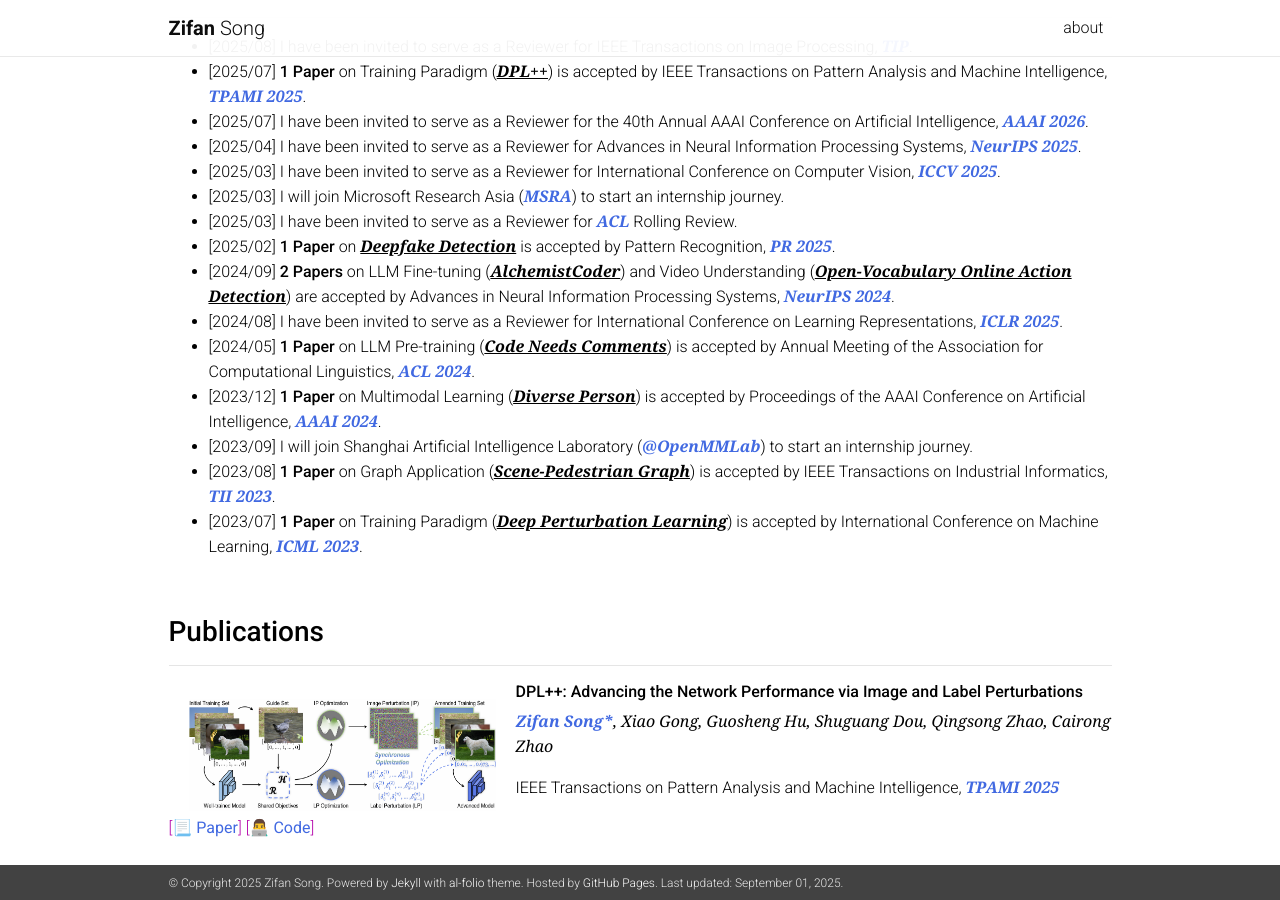
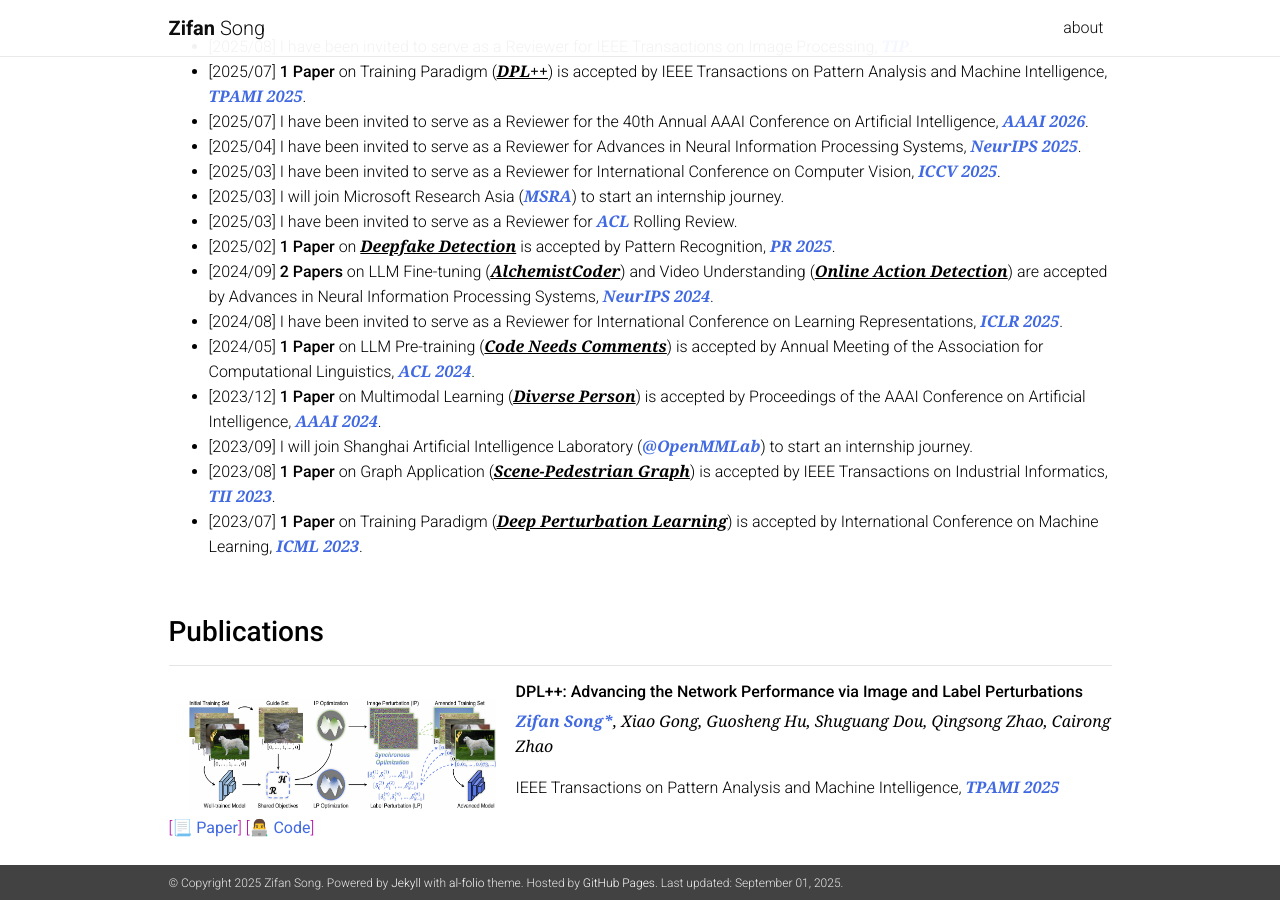
Before and after one commit to MatCaviar/MatCaviar.github.io, a Jekyll site: the page built from _pages/MatCaivar.md, in a window 1280 px wide and 900 px high, scrolled down 439 px. Built offline with Jekyll 4.4.1, drawn with Linux system fonts in a browser that asks for light colours; nearby versions of some CDN libraries; a style sheet for code colours, icons or effects is not loaded; grey boxes are pictures that could not be loaded.

Commit message:
Update MatCaivar.md

```diff
--- a/_pages/MatCaivar.md
+++ b/_pages/MatCaivar.md
@@ -35,7 +35,7 @@ I am a Ph.D candidate in Computer Science and Technology at [<font color="RoyalB
 - [2025/03] I will join Microsoft Research Asia (**<font face="Georgia" color="RoyalBlue"><I><B>MSRA</B></I></font>**) to start an internship journey.
 - [2025/03] I have been invited to serve as a Reviewer for **<font face="Georgia" color="RoyalBlue"><I><B>ACL</B></I></font>** Rolling Review.
 - [2025/02] **1 Paper** on [**<font face="Georgia"><I><U><B>Deepfake Detection</B></U></I></font>**](https://www.sciencedirect.com/science/article/abs/pii/S0031320325001293){:target="_blank"} is accepted by Pattern Recognition, **<font face="Georgia" color="RoyalBlue"><I><B>PR 2025</B></I></font>**.
-- [2024/09] **2 Papers** on LLM Fine-tuning ([**<font face="Georgia"><I><U><B>AlchemistCoder</B></U></I></font>**](https://internlm.github.io/AlchemistCoder/){:target="_blank"}) and Video Understanding ([**<font face="Georgia"><I><U><B>Open-Vocabulary Online Action Detection</B></U></I></font>**](https://openreview.net/pdf?id=PWzB2V2b6R){:target="_blank"}) are accepted by Advances in Neural Information Processing Systems, **<font face="Georgia" color="RoyalBlue"><I><B>NeurIPS 2024</B></I></font>**.
+- [2024/09] **2 Papers** on LLM Fine-tuning ([**<font face="Georgia"><I><U><B>AlchemistCoder</B></U></I></font>**](https://internlm.github.io/AlchemistCoder/){:target="_blank"}) and Video Understanding ([**<font face="Georgia"><I><U><B>Online Action Detection</B></U></I></font>**](https://openreview.net/pdf?id=PWzB2V2b6R){:target="_blank"}) are accepted by Advances in Neural Information Processing Systems, **<font face="Georgia" color="RoyalBlue"><I><B>NeurIPS 2024</B></I></font>**.
 - [2024/08] I have been invited to serve as a Reviewer for International Conference on Learning Representations, **<font face="Georgia" color="RoyalBlue"><I><B>ICLR 2025</B></I></font>**.
 - [2024/05] **1 Paper** on LLM Pre-training ([***<font face="Georgia"><I><U><B>Code Needs Comments</B></U></I></font>***](https://arxiv.org/abs/2402.13013){:target="_blank"}) is accepted by Annual Meeting of the Association for Computational Linguistics, **<font face="Georgia" color="RoyalBlue"><I><B>ACL 2024</B></I></font>**.
 - [2023/12] **1 Paper** on Multimodal Learning ([***<font face="Georgia"><I><U><B>Diverse Person</B></U></I></font>***](https://ojs.aaai.org/index.php/AAAI/article/view/28298){:target="_blank"}) is accepted by Proceedings of the AAAI Conference on Artificial Intelligence, **<font face="Georgia" color="RoyalBlue"><I><B>AAAI 2024</B></I></font>**.
```
